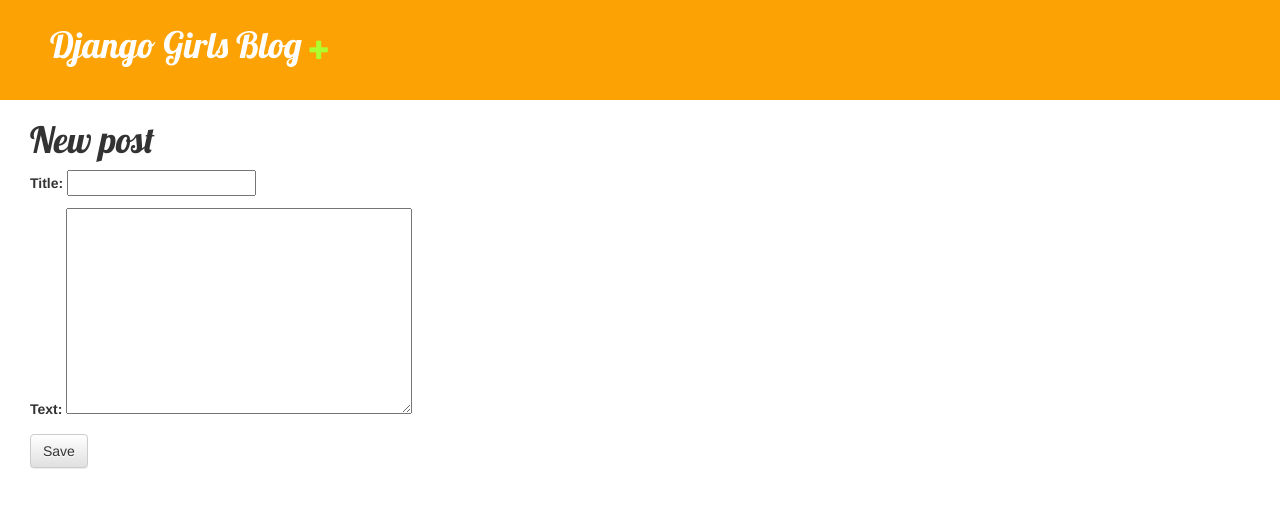
After one commit to AntiraLoachote/my-first-blog-django, a Django app: page /post/new/ in a window 1280 px wide. The commit adds this page. Shown: the top 508 px of the page. Run offline with Django 3.2, Linux system fonts and the light colour scheme; some libraries are stand-ins or nearby versions.

Commit message:
add blog & edit blog

```diff
--- /dev/null
+++ b/blog/forms.py
@@ -0,0 +1,7 @@
+from django import forms
+from .models import Post
+
+class PostForm(forms.ModelForm):
+    class Meta:
+        model = Post
+        fields = ('title','text',)
--- a/blog/static/css/blog.css
+++ b/blog/static/css/blog.css
@@ -30,3 +30,8 @@
 .content h1 a {
     color: black;
 }
+
+.top-menu {
+    color: greenyellow !important;
+    font-size: 20px;
+}
--- a/blog/templates/blog/base.html
+++ b/blog/templates/blog/base.html
@@ -14,12 +14,14 @@
         <div class="row ">
             <div class="header">
                 <h1>
-                    <a href="https://tutorial.djangogirls.org/en/">Django Girls Blog</a>
+                    <a href="/">Django Girls Blog</a>
+                    <a href="{% url 'post_new' %}" class="top-menu"><span class="glyphicon glyphicon-plus"></span></a>
                 </h1>
+
+
             </div>
+            {% block content %} {% endblock %}
         </div>
-        {% block content %} {% endblock %}
-    </div>
     </div>
 
 </body>
--- a/blog/templates/blog/post_detail.html
+++ b/blog/templates/blog/post_detail.html
@@ -3,6 +3,7 @@
 <div class="row content">
     <div class="col-xs-12 col-md-10">
         <h1>{{post.title}}</h1>
+        <a class="btn btn-default" href="{% url 'post_edit' pk=post.pk %}"><span class="glyphicon glyphicon-pencil"></span></a>
         <p>published: {{post.published_date}}</p>
         <p>{{ post.text|linebreaksbr}}</p>
         {% if post.published_date %}
--- /dev/null
+++ b/blog/templates/blog/post_edit.html
@@ -0,0 +1,13 @@
+{% extends 'blog/base.html' %} {% block content %}
+
+<div class="row content">
+    <div class="col-xs-12 col-md-10">
+        <h1>New post</h1>
+        <form method="POST" class="post-form">{% csrf_token %} {{ form.as_p }}
+            <button type="submit" class="save btn btn-default">Save</button>
+        </form>
+
+    </div>
+
+</div>
+{% endblock %}
--- a/blog/urls.py
+++ b/blog/urls.py
@@ -3,5 +3,7 @@
 
 urlpatterns = [
     url(r'^$', views.post_list, name='post_list'),
- url(r'^post/(?P<pk>\d+)/$', views.post_detail, name='post_detail'),
+    url(r'^post/(?P<pk>\d+)/$', views.post_detail, name='post_detail'),
+    url(r'^post/new/$', views.post_new, name='post_new'),
+     url(r'^post/(?P<pk>\d+)/edit/$', views.post_edit, name='post_edit'),
 ]
--- a/blog/views.py
+++ b/blog/views.py
@@ -1,7 +1,7 @@
-from django.shortcuts import render, get_object_or_404
+from django.shortcuts import render, get_object_or_404,redirect
 from django.utils import timezone
 from .models import Post
-
+from .forms import PostForm
 
 # Create your views here.
 def post_list(request):
@@ -11,3 +11,30 @@
 def post_detail(request, pk):
     post = get_object_or_404(Post, pk=pk)
     return render(request, 'blog/post_detail.html', {'post': post})
+
+def post_new(request):
+    if request.method == "POST":
+        form = PostForm(request.POST)
+        if form.is_valid():
+            post = form.save(commit=False)
+            post.author = request.user
+            post.published_date = timezone.now()
+            post.save()
+            return redirect('post_detail', pk=post.pk)
+    else:
+        form = PostForm()
+    return render(request, 'blog/post_edit.html', {'form': form})
+
+def post_edit(request, pk):
+    post = get_object_or_404(Post, pk=pk)
+    if request.method == "POST":
+        form = PostForm(request.POST, instance=post)
+        if form.is_valid():
+            post = form.save(commit=False)
+            post.author = request.user
+            post.published_date = timezone.now()
+            post.save()
+            return redirect('post_detail', pk=post.pk)
+    else:
+        form = PostForm(instance=post)
+    return render(request, 'blog/post_edit.html', {'form': form})
```
Also changed, not shown: db.sqlite3.
